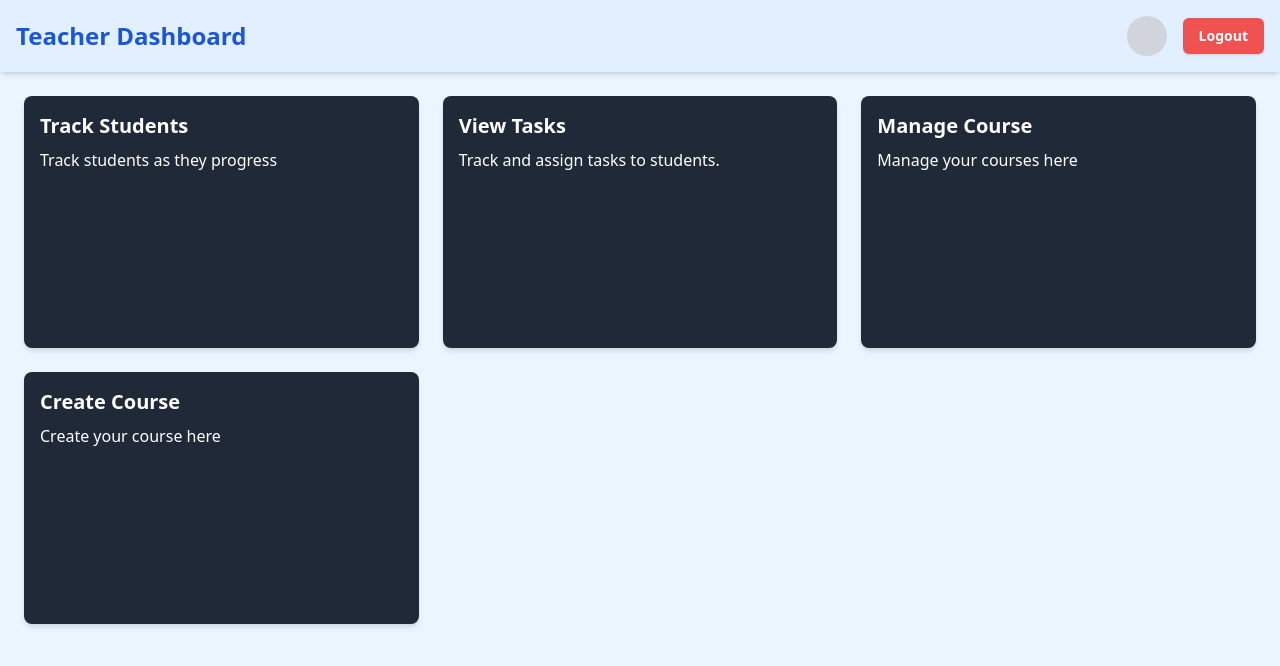
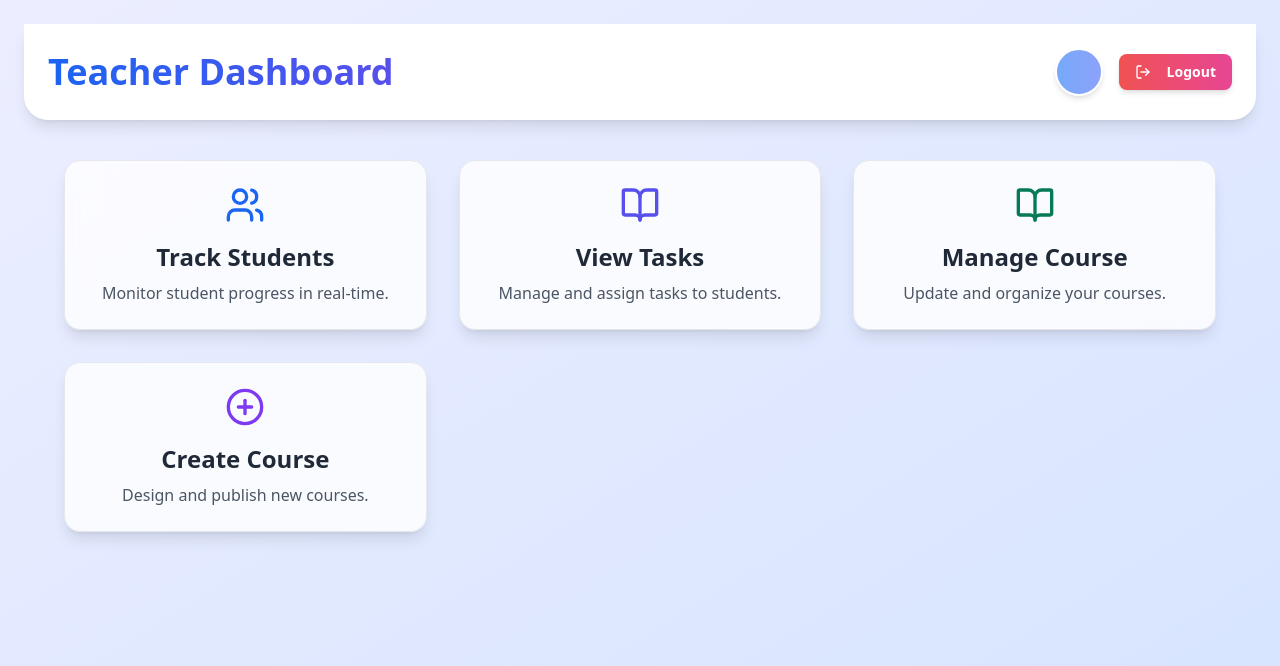
Before and after one commit to Tamal1912/LMS, a React (Vite) app in the folder frontend/: page /api/teacherDashboard in a window 1280 px wide. Shown: the top 666 px of the page. Built offline with nearby package versions, Linux system fonts and the light colour scheme; no server answers.

Commit message:
Enhance course update functionality by adding course image upload feature and improving file handling logic

```diff
--- a/frontend/src/pages/Home.jsx
+++ b/frontend/src/pages/Home.jsx
@@ -31,9 +31,23 @@ const Navbar = () => {
       <nav className="w-full flex justify-between items-center px-8 py-4 bg-gradient-to-r from-blue-500 to-blue-700 text-white shadow-md fixed top-0 z-50">
         <div className="text-2xl font-bold">EduPlatform</div>
         <ul className="flex gap-6 font-medium">
-          {["Home", "Features", "How It Works", "Contact"].map((item) => (
+          {/* {["Home", "Features", "How It Works", "Contact"].map((item) => (
             <li key={item} className="cursor-pointer hover:text-gray-200">{item}</li>
-          ))}
+          ))} */}
+
+          <li className="cursor-pointer hover:text-gray-200" onClick={() => navigate("/")}>
+            Home
+          </li>
+          <li className="cursor-pointer hover:text-gray-200" onClick={() => navigate(<Features />)}>
+            Features
+          </li>
+          <li className="cursor-pointer hover:text-gray-200" onClick={() => navigate(<HowItWorks />)}>
+            How It Works
+          </li>
+          <li className="cursor-pointer hover:text-gray-200" onClick={() => navigate(<Footer />)}>
+
+            Contact
+          </li>
         </ul>
         <div className="auth_buttons">
           <button
--- a/frontend/src/pages/TeacherDashboard.jsx
+++ b/frontend/src/pages/TeacherDashboard.jsx
@@ -1,74 +1,81 @@
-import React from 'react';
+import React, { useEffect } from 'react';
 import { useNavigate } from 'react-router';
 import { Button } from '@/components/ui/button';
 import { Link } from 'react-router-dom';
 import useAuthStore from '../store/useAuthStore.js';
-
+import { LogOut, BookOpen, Users, PlusCircle } from 'lucide-react';
+import useUserStore from '../store/useUserStore.js';
 
 const TeacherDashboard = () => {
-    const navigate=useNavigate()
-    const {logout}=useAuthStore();
+  const navigate = useNavigate();
+  const { logout, user } = useAuthStore();
+  const {getTeacherProfile, teacher} = useUserStore();
+
+  useEffect(() => {
+    getTeacherProfile();
+  }, []);
+
 
 
   return (
-    <div className="min-h-screen bg-blue-50">
-    {/* Header Section */}
-    <div className="flex justify-between items-center p-4 bg-blue-100 shadow-md">
-      <h1 className="text-2xl font-bold text-blue-700">Teacher Dashboard</h1>
-      <div className="flex items-center space-x-4">
-        <div className="h-10 w-10 bg-gray-300 rounded-full"></div>
-        <Button
-        onClick={()=>logout()}
-        className="bg-red-500 text-white font-semibold hover:bg-red-400">
-          Logout
-        </Button>
-      </div>
-    </div>
-
-    {/* Dashboard Content */}
-    <div className="p-6 grid grid-cols-1 md:grid-cols-3 gap-6">
-      {/* Left Section */}
-      <div className="col-span-2 grid grid-cols-1 md:grid-cols-2 gap-6">
-        {/* Manage Students Card */}
-        <div className="p-4 bg-gray-800 text-white rounded-lg shadow-md hover:shadow-lg transition-shadow duration-300">
-          <Link to="/api/trackAllStudents" className='cursor-pointer'>
-          <h2 className="text-xl font-semibold mb-2">Track Students</h2>
-          <p>Track students as they progress </p>
-          </Link>
-        </div>
-
-        {/* View Tasks Card */}
-        <div className="p-4 bg-gray-800 text-white rounded-lg shadow-md hover:shadow-lg transition-shadow duration-300">
-          <h2 className="text-xl font-semibold mb-2">View Tasks</h2>
-          <p>Track and assign tasks to students. </p>
-
+    <div className="min-h-screen bg-gradient-to-br from-[#eceeff] to-[#d6e4ff] flex flex-col">
+      {/* Header */}
+      <div className="flex justify-between items-center p-6 bg-white shadow-lg backdrop-blur-md rounded-b-3xl mx-6 mt-6">
+        <h1 className="text-4xl font-extrabold bg-gradient-to-r from-blue-600 to-indigo-600 text-transparent bg-clip-text">
+          Teacher Dashboard
+        </h1>
+        <div className="flex items-center space-x-4">
+          <div className="flex items-center justify-center h-12 w-12 bg-gradient-to-r from-blue-400 to-indigo-400 rounded-full shadow-md border-2 border-white">
+            <h3 className="text-2xl font-bold text-white ">{ teacher?.username.toUpperCase().charAt(0) }</h3>
+          </div>
+          <Button
+            onClick={() => logout()}
+            className="flex items-center bg-gradient-to-r from-red-500 to-pink-500 text-white font-semibold px-4 py-2 rounded-lg hover:scale-105 transition-all duration-300 shadow-md">
+            <LogOut className="mr-2" size={18} />
+            Logout
+          </Button>
         </div>
       </div>
 
-      {/* Right Section - Calendar Card */}
-      <div className="p-4 bg-gray-800 text-white rounded-lg shadow-md hover:shadow-lg transition-shadow duration-300">
-        <Link to="/teacherDashboard/manage_course" >
-        <h2 className="text-xl font-semibold mb-2 cursor-pointer">Manage Course</h2>
+      {/* Main Dashboard Content */}
+      <div className="p-10 grid grid-cols-1 md:grid-cols-2 lg:grid-cols-3 gap-8 mx-6">
+
+        {/* Track Students */}
+        <Link to="/api/trackAllStudents">
+          <div className="group p-6 bg-white/80 backdrop-blur-lg rounded-2xl shadow-lg hover:shadow-xl transition-all duration-300 border border-gray-200 hover:border-blue-400 transform hover:-translate-y-2 flex flex-col items-center">
+            <Users className="text-blue-600" size={40} />
+            <h2 className="text-2xl font-bold text-gray-800 mt-4 group-hover:text-blue-600">Track Students</h2>
+            <p className="text-gray-600 text-center mt-2">Monitor student progress in real-time.</p>
+          </div>
         </Link>
-        <p>Manage your courses here</p>
-        <div className="flex justify-center items-center h-40">
 
-         </div>
-      </div>
+        {/* View Tasks */}
+        <div className="group p-6 bg-white/80 backdrop-blur-lg rounded-2xl shadow-lg hover:shadow-xl transition-all duration-300 border border-gray-200 hover:border-indigo-400 transform hover:-translate-y-2 flex flex-col items-center">
+          <BookOpen className="text-indigo-600" size={40} />
+          <h2 className="text-2xl font-bold text-gray-800 mt-4 group-hover:text-indigo-600">View Tasks</h2>
+          <p className="text-gray-600 text-center mt-2">Manage and assign tasks to students.</p>
+        </div>
 
-      <div className="p-4 bg-gray-800 text-white rounded-lg shadow-md hover:shadow-lg transition-shadow duration-300">
-        <Link to="/teacherDashboard/create_course" >
-        <h2
+        {/* Manage Course */}
+        <Link to="/teacherDashboard/manage_course">
+          <div className="group p-6 bg-white/80 backdrop-blur-lg rounded-2xl shadow-lg hover:shadow-xl transition-all duration-300 border border-gray-200 hover:border-green-400 transform hover:-translate-y-2 flex flex-col items-center">
+            <BookOpen className="text-green-600" size={40} />
+            <h2 className="text-2xl font-bold text-gray-800 mt-4 group-hover:text-green-600">Manage Course</h2>
+            <p className="text-gray-600 text-center mt-2">Update and organize your courses.</p>
+          </div>
+        </Link>
 
-        className="text-xl font-semibold mb-2 cursor-pointer">Create Course</h2>
+        {/* Create Course */}
+        <Link to="/teacherDashboard/create_course">
+          <div className="group p-6 bg-white/80 backdrop-blur-lg rounded-2xl shadow-lg hover:shadow-xl transition-all duration-300 border border-gray-200 hover:border-purple-400 transform hover:-translate-y-2 flex flex-col items-center">
+            <PlusCircle className="text-purple-600" size={40} />
+            <h2 className="text-2xl font-bold text-gray-800 mt-4 group-hover:text-purple-600">Create Course</h2>
+            <p className="text-gray-600 text-center mt-2">Design and publish new courses.</p>
+          </div>
         </Link>
-        <p>Create your course here</p>
-        <div className="flex justify-center items-center h-40">
 
-        </div>
       </div>
     </div>
-  </div>
   );
 };
 
--- a/frontend/src/pages/UpdateCoursePage.jsx
+++ b/frontend/src/pages/UpdateCoursePage.jsx
@@ -14,6 +14,7 @@ const UpdateCoursePage = () => {
     courseName: "",
     courseDescription: "",
     courseOutcome: "",
+    courseImage: "",
     courseContent: "",
     assignments: ""
   });
@@ -55,32 +56,29 @@ const UpdateCoursePage = () => {
     setIsSubmitting(true);
 
     try {
-      // Only convert files if they are newly uploaded (File objects)
-      const videoBase64 = courseDetails.courseContent instanceof File
-        ? await convertToBase64(courseDetails.courseContent)
-        : courseDetails.courseContent;
+        const courseData = { ...courseDetails };
 
-      const assignmentBase64 = courseDetails.assignments instanceof File
-        ? await convertToBase64(courseDetails.assignments)
-        : courseDetails.assignments;
+        // Only convert and include files if they are newly uploaded
+        if (courseDetails.courseContent instanceof File) {
+            courseData.courseContent = await convertToBase64(courseDetails.courseContent);
+        }
 
-      const courseData = {
-        ...courseDetails,
-        courseContent: videoBase64,
-        assignments: assignmentBase64,
-      };
+        if (courseDetails.courseImage instanceof File) {
+            courseData.courseImage = await convertToBase64(courseDetails.courseImage);
+        }
 
-      await updateCourse(courseId, courseData);
+        if (courseDetails.assignments instanceof File) {
+            courseData.assignments = await convertToBase64(courseDetails.assignments);
+        }
 
-
-      toast.success("Course updated successfully");
-      navigate("/teacherDashboard/manage_course");
+        await updateCourse(courseId, courseData);
+        toast.success("Course updated successfully");
+        navigate("/teacherDashboard/manage_course");
     } catch (error) {
-      toast.dismiss(loadingToast);
-      toast.error(error.message || "Failed to update course");
-      console.error("Error updating course:", error);
+        toast.error(error.message || "Failed to update course");
+        console.error("Error updating course:", error);
     } finally {
-      setIsSubmitting(false);
+        setIsSubmitting(false);
     }
   };
 
@@ -103,6 +101,20 @@ const UpdateCoursePage = () => {
         return;
       }
       setCourseDetails({ ...courseDetails, assignments: file });
+    }
+  };
+
+
+  const handleImageChange = async (e) => {
+    const file = e.target.files[0];
+    if (file) {
+
+      if (file.size > 10 * 1024 * 1024) {
+
+        alert("Image file is too large. Maximum size is 10MB");
+        return;
+      }
+      setCourseDetails({ ...courseDetails, courseImage: file });
     }
   };
 
@@ -182,6 +194,48 @@ const UpdateCoursePage = () => {
                   required
                 />
               </div>
+
+              <div>
+                  <label className="block text-sm font-medium text-gray-700">
+                    Course Image
+                  </label>
+                  <div className="mt-1 flex justify-center px-6 pt-5 pb-6 border-2 border-gray-300 border-dashed rounded-md">
+                    <div className="space-y-1 text-center">
+                      <svg
+                        className="mx-auto h-12 w-12 text-gray-400"
+                        stroke="currentColor"
+                        fill="none"
+                        viewBox="0 0 48 48"
+                      >
+                        <path
+                          d="M28 8H12a4 4 0 00-4 4v20m32-12v8m0 0v8a4 4 0 01-4 4H12a4 4 0 01-4-4v-4m32-4l-3.172-3.172a4 4 0 00-5.656 0L28 28M8 32l9.172-9.172a4 4 0 015.656 0L28 28m0 0l4 4m4-24h8m-4-4v8m-12 4h.02"
+                          strokeWidth="2"
+                          strokeLinecap="round"
+                          strokeLinejoin="round"
+                        />
+                      </svg>
+                      <div className="flex text-sm text-gray-600">
+                        <label
+                          htmlFor="file-upload"
+                          className="relative cursor-pointer bg-white rounded-md font-medium text-indigo-600 hover:text-indigo-500 "
+                        >
+                          <span>Upload a Course Image</span>
+                          <input
+                            id="file-upload"
+                            name="file-upload"
+                            type="file"
+                            className="sr-only"
+                            onChange={handleImageChange}
+                            accept="image/*"
+                          />
+                        </label>
+                        <p className="pl-1">or drag and drop</p>
+                      </div>
+                      <p className="text-xs text-gray-500">PNG, JPG, GIF up to 10MB</p>
+                    </div>
+                  </div>
+                </div>
+
 
               <div>
                 <label className="block text-sm font-medium text-gray-700">
```
